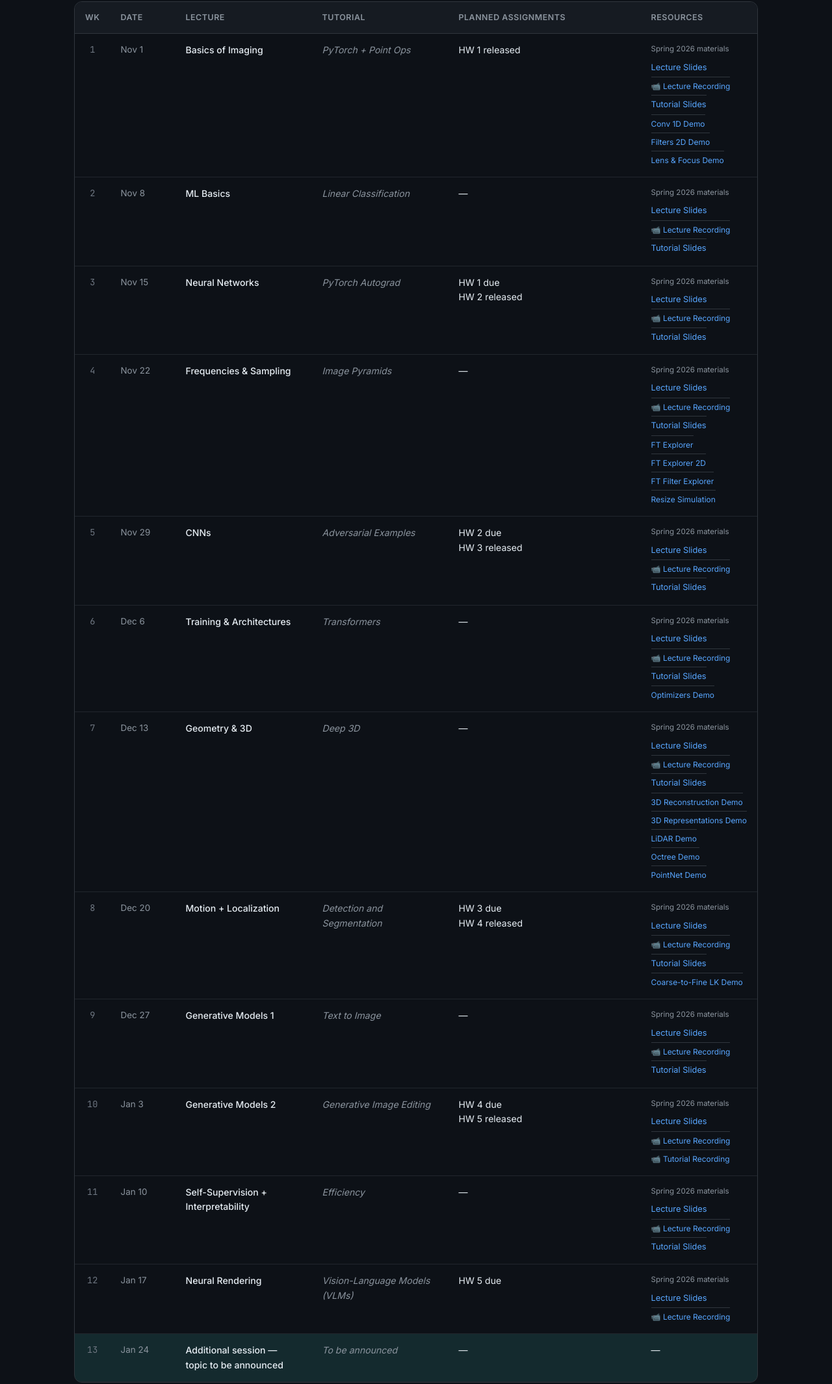
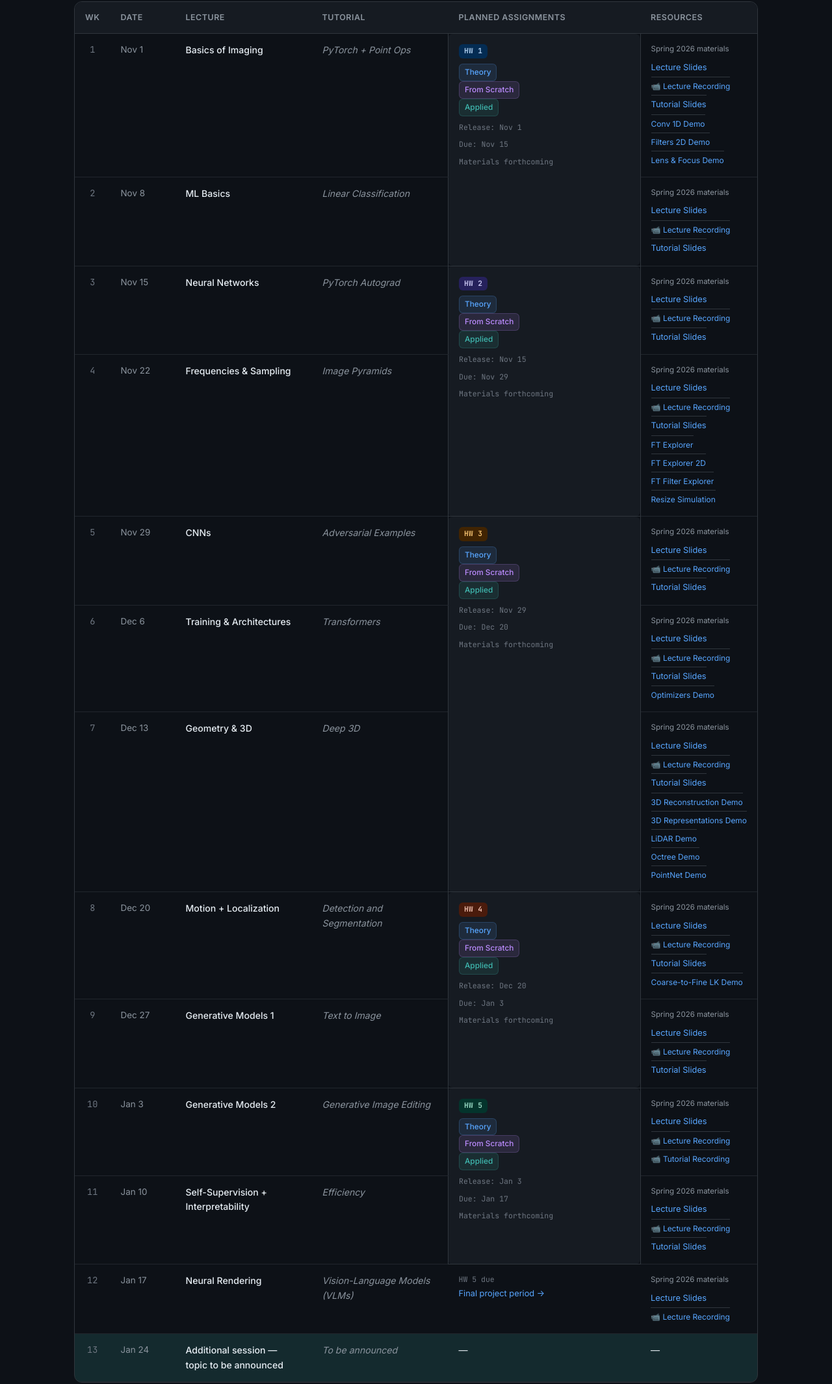
Before and after one commit to assafshocher/mcv, a plain HTML site: page winter2026-27/schedule.html in a window 1280 px wide. Shown: the part 581-2711 px from the top of the page at 65% size. Drawn offline with Linux system fonts and the light colour scheme.

Commit message:
Group winter homework into merged schedule cells

```diff
--- a/winter2026-27/schedule.html
+++ b/winter2026-27/schedule.html
@@ -55,7 +55,7 @@
           <th style="width:100px">Date</th>
           <th style="width:20%">Lecture</th>
           <th style="width:20%">Tutorial</th>
-          <th style="min-width:150px">Planned assignments</th>
+          <th style="min-width:260px">Planned assignments</th>
           <th style="width:14%">Resources</th>
         </tr>
       </thead>
@@ -65,7 +65,17 @@
           <td class="date-cell"><time datetime="2026-11-01">Nov 1</time></td>
           <td class="lecture-cell">Basics of Imaging</td>
           <td class="tutorial-cell">PyTorch + Point Ops</td>
-          <td>HW 1 released</td>
+          <td class="hw-cell" rowspan="2">
+            <span class="hw-badge b1">HW 1</span>
+            <div class="hw-links-group">
+              <div class="hw-links-row"><span class="hw-link theory">Theory</span></div>
+              <div class="hw-links-row"><span class="hw-link scratch">From Scratch</span></div>
+              <div class="hw-links-row"><span class="hw-link applied">Applied</span></div>
+            </div>
+            <span class="hw-due">Release: <time datetime="2026-11-01">Nov 1</time></span>
+            <span class="hw-due">Due: <time datetime="2026-11-15">Nov 15</time></span>
+            <span class="hw-due">Materials forthcoming</span>
+          </td>
           <td><span class="archive-label">Spring 2026 materials</span>
             <a href="../resources/week1/lecture.pdf" class="resource-link">Lecture Slides</a><br>
             <a href="https://youtu.be/Wj1rtsVd77g?si=6wH1278mpFrcsF_V" class="resource-link" style="font-size:0.85em;" target="_blank">📹 Lecture Recording</a><br>
@@ -80,7 +90,6 @@
           <td class="date-cell"><time datetime="2026-11-08">Nov 8</time></td>
           <td class="lecture-cell">ML Basics</td>
           <td class="tutorial-cell">Linear Classification</td>
-          <td>—</td>
           <td><span class="archive-label">Spring 2026 materials</span>
             <a href="../resources/week2/lecture.pdf" class="resource-link">Lecture Slides</a><br>
             <a href="https://www.youtube.com/watch?v=fcc2uNzplZY" class="resource-link" style="font-size:0.85em;" target="_blank">📹 Lecture Recording</a><br>
@@ -92,7 +101,17 @@
           <td class="date-cell"><time datetime="2026-11-15">Nov 15</time></td>
           <td class="lecture-cell">Neural Networks</td>
           <td class="tutorial-cell">PyTorch Autograd</td>
-          <td>HW 1 due<br>HW 2 released</td>
+          <td class="hw-cell" rowspan="2">
+            <span class="hw-badge b2">HW 2</span>
+            <div class="hw-links-group">
+              <div class="hw-links-row"><span class="hw-link theory">Theory</span></div>
+              <div class="hw-links-row"><span class="hw-link scratch">From Scratch</span></div>
+              <div class="hw-links-row"><span class="hw-link applied">Applied</span></div>
+            </div>
+            <span class="hw-due">Release: <time datetime="2026-11-15">Nov 15</time></span>
+            <span class="hw-due">Due: <time datetime="2026-11-29">Nov 29</time></span>
+            <span class="hw-due">Materials forthcoming</span>
+          </td>
           <td><span class="archive-label">Spring 2026 materials</span>
             <a href="../resources/week3/lecture.pdf" class="resource-link">Lecture Slides</a><br>
             <a href="https://www.youtube.com/watch?v=3oRJFM9cIgg&list=PL0mtibBWlM3vHJkPFRc_zrV08HOjtADI7&index=3" class="resource-link" style="font-size:0.85em;" target="_blank">📹 Lecture Recording</a><br>
@@ -104,7 +123,6 @@
           <td class="date-cell"><time datetime="2026-11-22">Nov 22</time></td>
           <td class="lecture-cell">Frequencies &amp; Sampling</td>
           <td class="tutorial-cell">Image Pyramids</td>
-          <td>—</td>
           <td><span class="archive-label">Spring 2026 materials</span>
             <a href="../resources/week4/lecture.pdf" class="resource-link">Lecture Slides</a><br>
             <a href="https://www.youtube.com/watch?v=FRLDx7fdPk4" class="resource-link" style="font-size:0.85em;" target="_blank">📹 Lecture Recording</a><br>
@@ -120,7 +138,17 @@
           <td class="date-cell"><time datetime="2026-11-29">Nov 29</time></td>
           <td class="lecture-cell">CNNs</td>
           <td class="tutorial-cell">Adversarial Examples</td>
-          <td>HW 2 due<br>HW 3 released</td>
+          <td class="hw-cell" rowspan="3">
+            <span class="hw-badge b3">HW 3</span>
+            <div class="hw-links-group">
+              <div class="hw-links-row"><span class="hw-link theory">Theory</span></div>
+              <div class="hw-links-row"><span class="hw-link scratch">From Scratch</span></div>
+              <div class="hw-links-row"><span class="hw-link applied">Applied</span></div>
+            </div>
+            <span class="hw-due">Release: <time datetime="2026-11-29">Nov 29</time></span>
+            <span class="hw-due">Due: <time datetime="2026-12-20">Dec 20</time></span>
+            <span class="hw-due">Materials forthcoming</span>
+          </td>
           <td><span class="archive-label">Spring 2026 materials</span>
             <a href="../resources/week5/lecture.pdf" class="resource-link">Lecture Slides</a><br>
             <a href="https://www.youtube.com/watch?v=Td5w9_ZK8mM" class="resource-link" style="font-size:0.85em;" target="_blank">📹 Lecture Recording</a><br>
@@ -132,7 +160,6 @@
           <td class="date-cell"><time datetime="2026-12-06">Dec 6</time></td>
           <td class="lecture-cell">Training &amp; Architectures</td>
           <td class="tutorial-cell">Transformers</td>
-          <td>—</td>
           <td><span class="archive-label">Spring 2026 materials</span>
             <a href="../resources/week6/lecture.pdf" class="resource-link">Lecture Slides</a><br>
             <a href="https://youtu.be/GNOhhyfss3o" class="resource-link" style="font-size:0.85em;" target="_blank">📹 Lecture Recording</a><br>
@@ -145,7 +172,6 @@
           <td class="date-cell"><time datetime="2026-12-13">Dec 13</time></td>
           <td class="lecture-cell">Geometry &amp; 3D</td>
           <td class="tutorial-cell">Deep 3D</td>
-          <td>—</td>
           <td><span class="archive-label">Spring 2026 materials</span>
             <a href="../resources/week7/lecture.pdf" class="resource-link">Lecture Slides</a><br>
             <a href="https://youtu.be/RydcPtqQmrk" class="resource-link" style="font-size:0.85em;" target="_blank">📹 Lecture Recording</a><br>
@@ -162,7 +188,17 @@
           <td class="date-cell"><time datetime="2026-12-20">Dec 20</time></td>
           <td class="lecture-cell">Motion + Localization</td>
           <td class="tutorial-cell">Detection and Segmentation</td>
-          <td>HW 3 due<br>HW 4 released</td>
+          <td class="hw-cell" rowspan="2">
+            <span class="hw-badge b4">HW 4</span>
+            <div class="hw-links-group">
+              <div class="hw-links-row"><span class="hw-link theory">Theory</span></div>
+              <div class="hw-links-row"><span class="hw-link scratch">From Scratch</span></div>
+              <div class="hw-links-row"><span class="hw-link applied">Applied</span></div>
+            </div>
+            <span class="hw-due">Release: <time datetime="2026-12-20">Dec 20</time></span>
+            <span class="hw-due">Due: <time datetime="2027-01-03">Jan 3</time></span>
+            <span class="hw-due">Materials forthcoming</span>
+          </td>
           <td><span class="archive-label">Spring 2026 materials</span>
             <a href="../resources/week8/lecture.pdf" class="resource-link">Lecture Slides</a><br>
             <a href="https://www.youtube.com/watch?v=WEkbw79-xJY" class="resource-link" style="font-size:0.85em;" target="_blank">📹 Lecture Recording</a><br>
@@ -175,7 +211,6 @@
           <td class="date-cell"><time datetime="2026-12-27">Dec 27</time></td>
           <td class="lecture-cell">Generative Models 1</td>
           <td class="tutorial-cell">Text to Image</td>
-          <td>—</td>
           <td><span class="archive-label">Spring 2026 materials</span>
             <a href="../resources/week9/lecture.pdf" class="resource-link">Lecture Slides</a><br>
             <a href="https://www.youtube.com/watch?v=l7t9QLGGJJs" class="resource-link" style="font-size:0.85em;" target="_blank">📹 Lecture Recording</a><br>
@@ -187,7 +222,17 @@
           <td class="date-cell"><time datetime="2027-01-03">Jan 3</time></td>
           <td class="lecture-cell">Generative Models 2</td>
           <td class="tutorial-cell">Generative Image Editing</td>
-          <td>HW 4 due<br>HW 5 released</td>
+          <td class="hw-cell" rowspan="2">
+            <span class="hw-badge b5">HW 5</span>
+            <div class="hw-links-group">
+              <div class="hw-links-row"><span class="hw-link theory">Theory</span></div>
+              <div class="hw-links-row"><span class="hw-link scratch">From Scratch</span></div>
+              <div class="hw-links-row"><span class="hw-link applied">Applied</span></div>
+            </div>
+            <span class="hw-due">Release: <time datetime="2027-01-03">Jan 3</time></span>
+            <span class="hw-due">Due: <time datetime="2027-01-17">Jan 17</time></span>
+            <span class="hw-due">Materials forthcoming</span>
+          </td>
           <td><span class="archive-label">Spring 2026 materials</span>
             <a href="../resources/week10/lecture.pdf" class="resource-link">Lecture Slides</a><br>
             <a href="https://www.youtube.com/watch?v=Vm9F43BjRtY" class="resource-link" style="font-size:0.85em;" target="_blank">📹 Lecture Recording</a><br>
@@ -200,7 +245,6 @@
           <td class="date-cell"><time datetime="2027-01-10">Jan 10</time></td>
           <td class="lecture-cell">Self-Supervision + Interpretability</td>
           <td class="tutorial-cell">Efficiency</td>
-          <td>—</td>
           <td><span class="archive-label">Spring 2026 materials</span>
             <a href="../resources/week11/lecture.pdf" class="resource-link">Lecture Slides</a><br>
             <a href="https://www.youtube.com/watch?v=UIk49yOj_iQ&list=PL0mtibBWlM3vHJkPFRc_zrV08HOjtADI7&index=12&t=3s" class="resource-link" style="font-size:0.85em;" target="_blank">📹 Lecture Recording</a><br>
@@ -212,7 +256,7 @@
           <td class="date-cell"><time datetime="2027-01-17">Jan 17</time></td>
           <td class="lecture-cell">Neural Rendering</td>
           <td class="tutorial-cell">Vision-Language Models (VLMs)</td>
-          <td>HW 5 due</td>
+          <td><span class="hw-due" style="margin-top:0;">HW 5 due</span><a href="project.html" class="resource-link">Final project period →</a></td>
           <td><span class="archive-label">Spring 2026 materials</span>
             <a href="../resources/week12/lecture.pdf" class="resource-link">Lecture Slides</a><br>
             <a href="https://www.youtube.com/watch?v=zflxQ6uVCSs" class="resource-link" style="font-size:0.85em;" target="_blank">📹 Lecture Recording</a>
@@ -221,7 +265,8 @@
         <tr class="reserved-row">
           <td class="wk-num">13</td><td class="date-cell"><time datetime="2027-01-24">Jan 24</time></td>
           <td class="lecture-cell">Additional session — topic to be announced</td>
-          <td class="tutorial-cell">To be announced</td><td>—</td><td>—</td>
+          <td class="tutorial-cell">To be announced</td>
+          <td>—</td><td>—</td>
         </tr>
       </tbody>
     </table>
```
